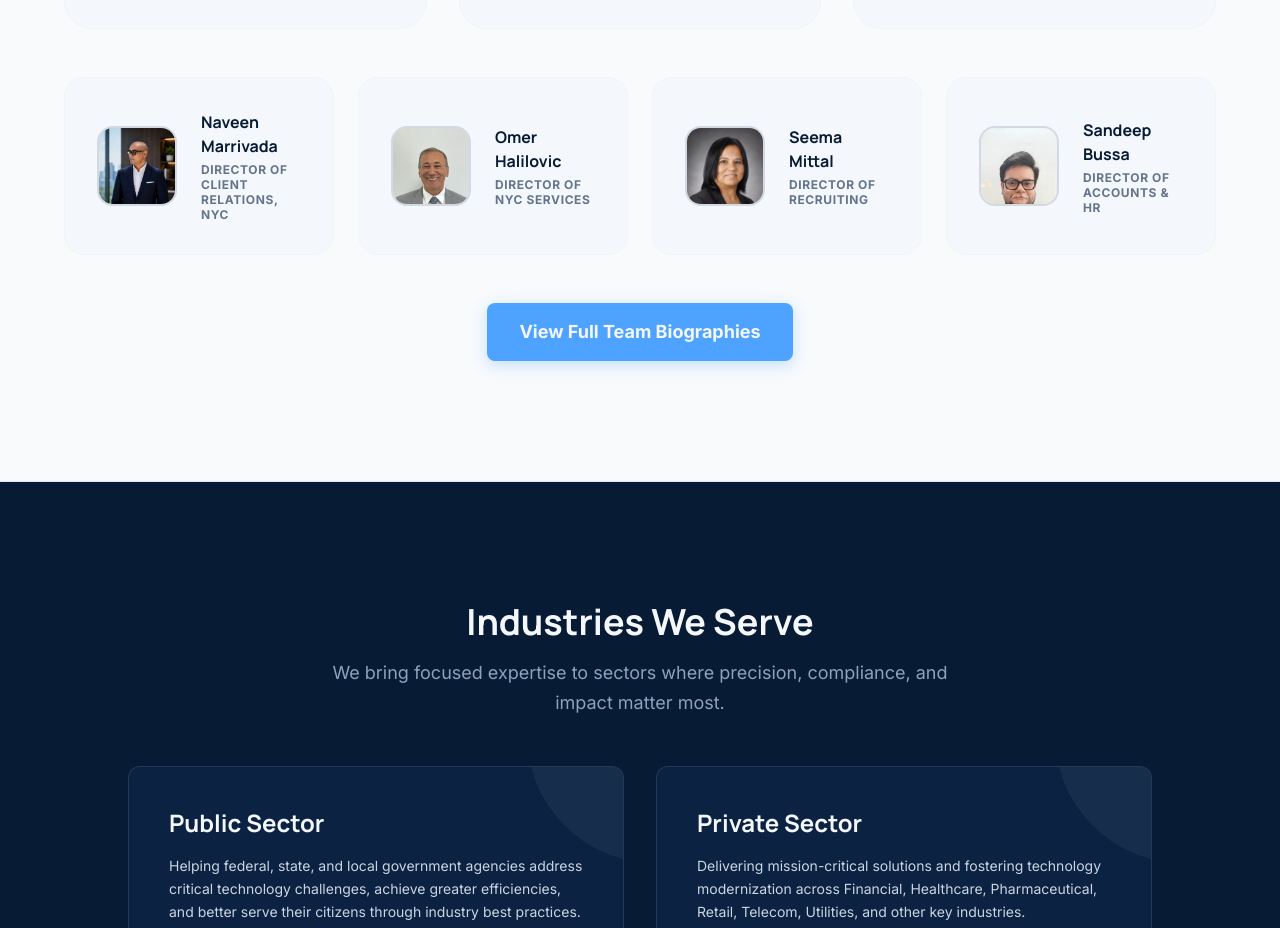
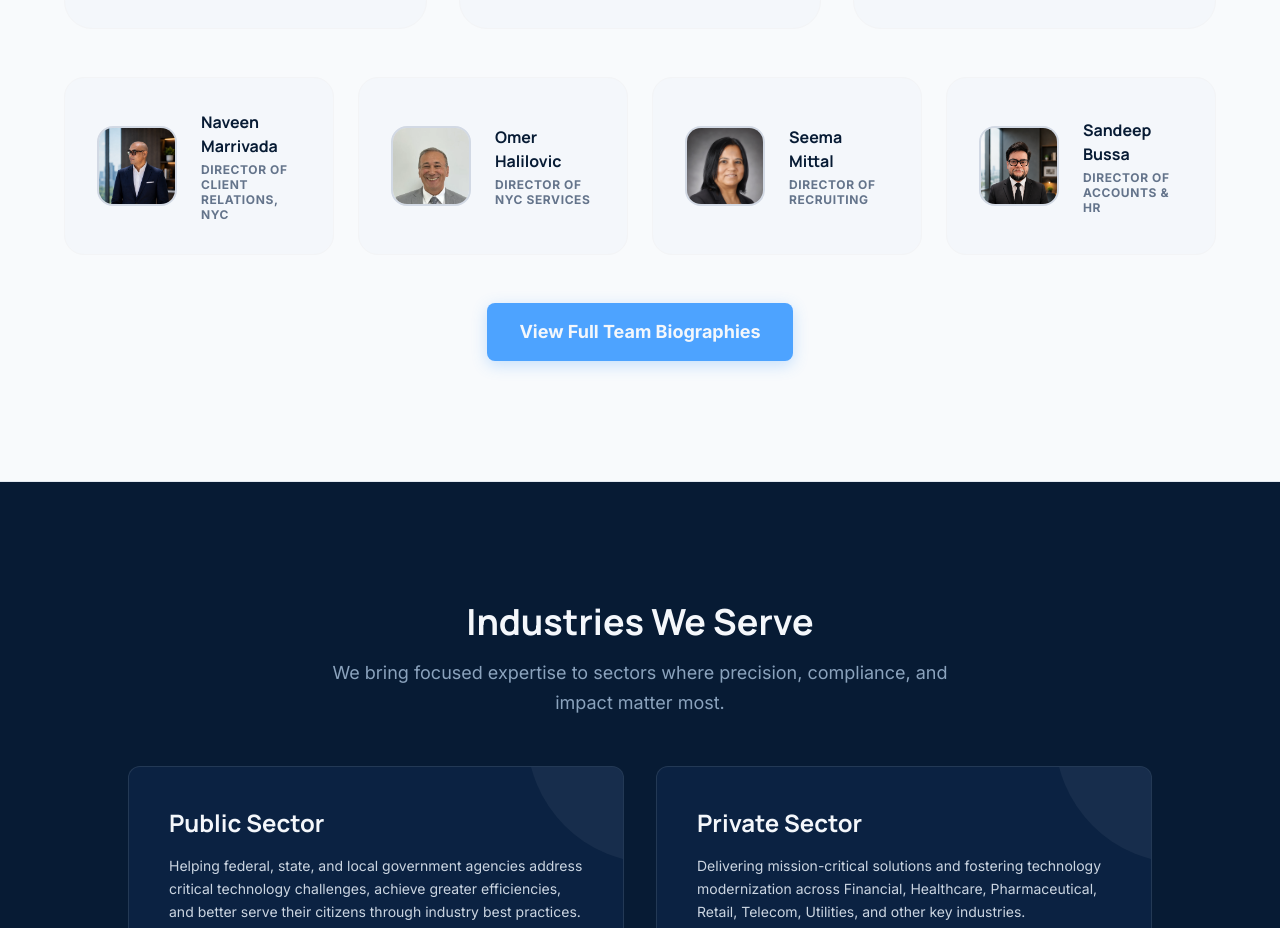
Before and after one commit to chitransh-peer/peer-react, a React (Vite) app: page / in a window 1280 px wide. Shown: the part 3960-4888 px from the top of the page. Built offline with nearby package versions, Linux system fonts and the light colour scheme.

Commit message:
Image change

```diff
--- a/src/pages/Home.jsx
+++ b/src/pages/Home.jsx
@@ -32,7 +32,7 @@ const teamImages = {
     "vineela-mandava": new URL('../assets/team/Vineela-Mandava.webp', import.meta.url).href,
     "omer-halilovic": new URL('../assets/team/Omer.webp', import.meta.url).href,
     "seema-mittal": new URL('../assets/team/Seema-Mittal.webp', import.meta.url).href,
-    "sandeep-bussa": new URL('../assets/team/Sandeep-Bussa.webp', import.meta.url).href,
+    "sandeep-bussa": new URL('../assets/team/Sandeep-Bussa.png', import.meta.url).href,
     "vivek-philar": new URL('../assets/team/Vivek-Philar.webp', import.meta.url).href,
     "naveen-marrivada": new URL('../assets/team/Naveen.png', import.meta.url).href,
 };
--- a/src/pages/Team.jsx
+++ b/src/pages/Team.jsx
@@ -53,7 +53,7 @@ const teamImages = {
   'naveen-marrivada': new URL('../assets/team/Naveen.png', import.meta.url).href,
   'omer-halilovic': new URL('../assets/team/Omer.webp', import.meta.url).href,
   'seema-mittal': new URL('../assets/team/Seema-Mittal.webp', import.meta.url).href,
-  'sandeep-bussa': new URL('../assets/team/Sandeep-Bussa.webp', import.meta.url).href,
+  'sandeep-bussa': new URL('../assets/team/Sandeep-Bussa.png', import.meta.url).href,
 };
 
 /* ─────────────────────────────────────────────
```
Also changed, not shown: src/assets/team/Sandeep-Bussa.png (added).
